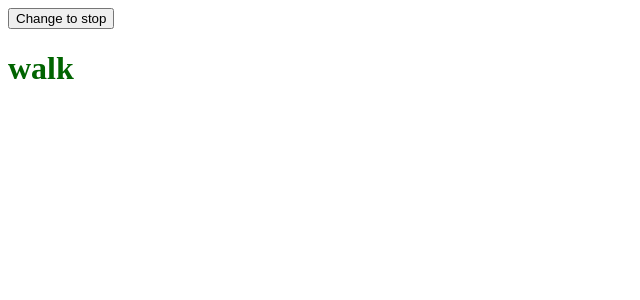
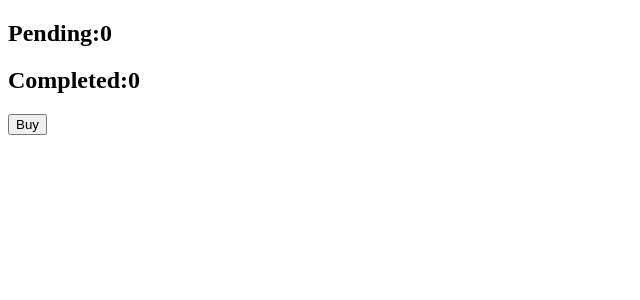
Before and after one commit to get-aakash/reactPlayground, a React (Vite) app: page / in a window 1280 px wide. Shown: the top 300 px of the page, without its empty margins (0-640 px from the left). Built offline with nearby package versions, Linux system fonts and the light colour scheme.

Commit message:
queuing the series of state updates

```diff
--- a/src/App.jsx
+++ b/src/App.jsx
@@ -1,22 +1,23 @@
-import { useState } from "react";
+import { useState } from "react"
 
-export default function TrafficLight(){
-  const [walk, setWalk] = useState(true)
+export default function MarketPlace() {
+  const [pending, setPending] = useState(0)
+  const [completed, setCompleted] = useState(0)
 
-  function handleClick(){
+  function handleOnClick(){
+    setPending(pending+1)
+    setTimeout(()=>{
+      setPending(n=>n-1)
+      setCompleted(n=>n+1)
+    },3000)
+  }
+  return (
+    <>
+      <h2>Pending:{pending}</h2>
+      <h2>Completed:{completed}</h2>
 
-  alert(walk? "Stop is next":"walk is next")
-  setWalk(!walk)
-  }
+      <button onClick={handleOnClick}>Buy</button>
+    </>
 
-
-  return(
-    <>
-      <button onClick={handleClick}>
-        Change to {walk? 'stop':"walk"}
-      </button>
-      <h1 style={{color: walk? 'darkgreen':"darkred"}}>{walk? 'walk':'stop'}</h1>
-    </>
   )
-
 }
```
